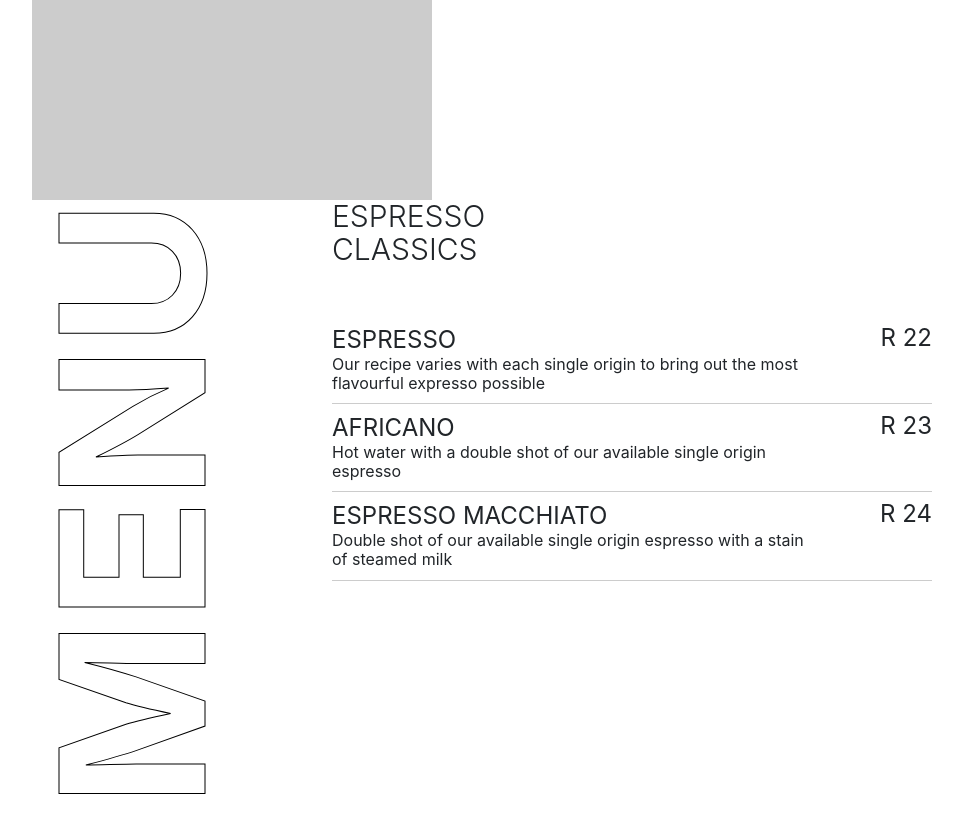
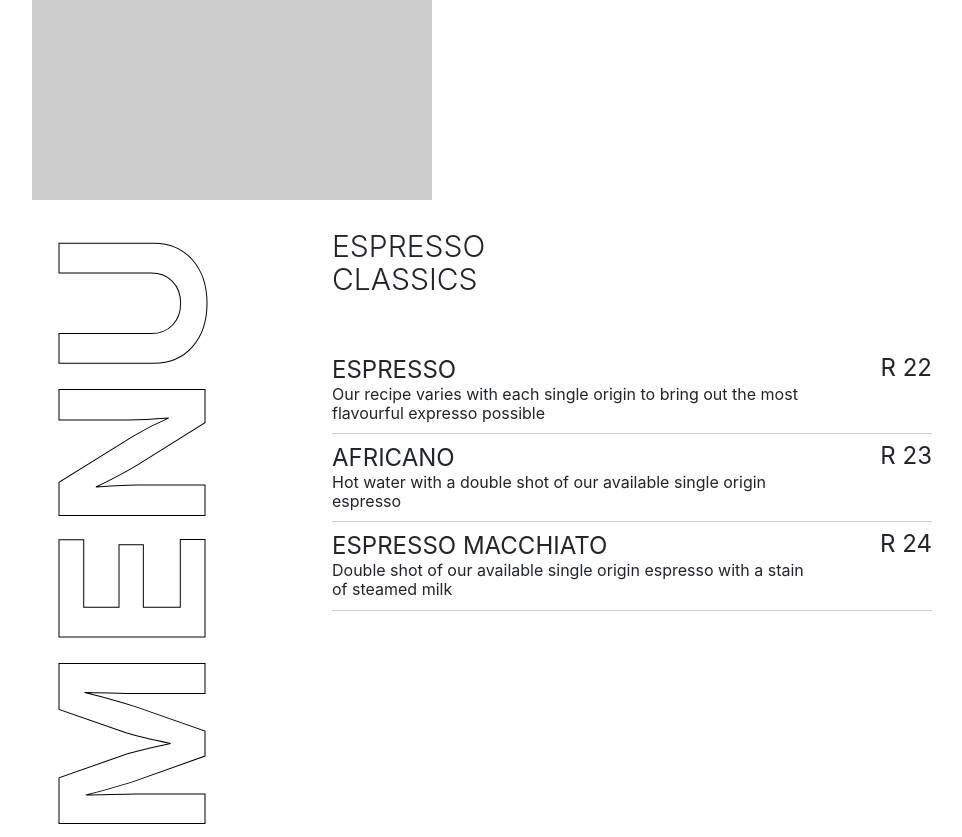
Before and after one commit to Gman8000/trinity-menu, a PHP site: page / in a window 1280 px wide. Shown: the whole page, without its empty margins (158-1120 px from the left). Before the commit the page ends 794 px from the top, so only its background shows below. Run offline with PHP 8.4, Linux system fonts and the light colour scheme.

Commit message:
Update styles.css

```diff
--- a/styles.css
+++ b/styles.css
@@ -4,7 +4,9 @@
   margin-right: auto;
 }
 
-.header {}
+.header {
+  padding-bottom: 30px;
+}
 
 .logo {
   background: #ccc;
```
